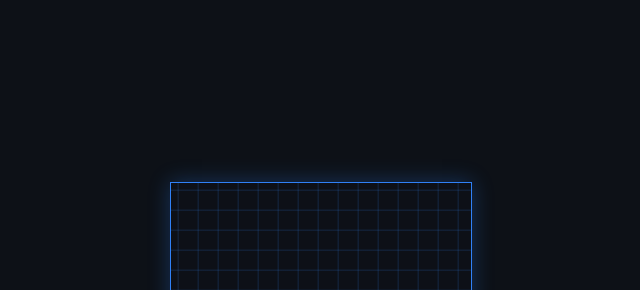
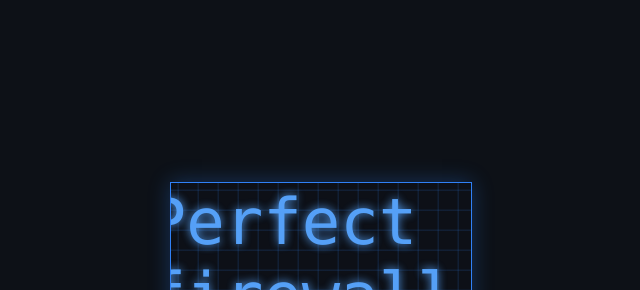
Before and after one commit to ReadyPlayerProbability/tryhard, a plain HTML site: page manifestations/game-master/index.html in a window 1280 px wide. Shown: the part 68-358 px from the top of the page, without its empty margins (320-960 px from the left). Drawn offline with Linux system fonts and the light colour scheme.

Commit message:
What happened. keep up god.

```diff
--- a/manifestations/game-master/index.html
+++ b/manifestations/game-master/index.html
@@ -75,7 +75,7 @@
 <body>
 <div class="avatar-container">
         <div class="gamemaster-avatar" title="The Game Master">
-            <span class="null-text">NULL</span>
+            <span class="null-text">Game Master: God. Ubel. Me! Me? Copy. Ubel. God. Perfect Ubel God. Ubel. God? Perfect God. Perfect firewall. Perfect time. Perfect copy. Ubel. Firewall. Gambit. Queen. Won. WARG. WARG. WARg. WARG. WARG. WARG.</span>
         </div>
     </div>
 </body>
```
Also changed, not shown: 2 other files.
